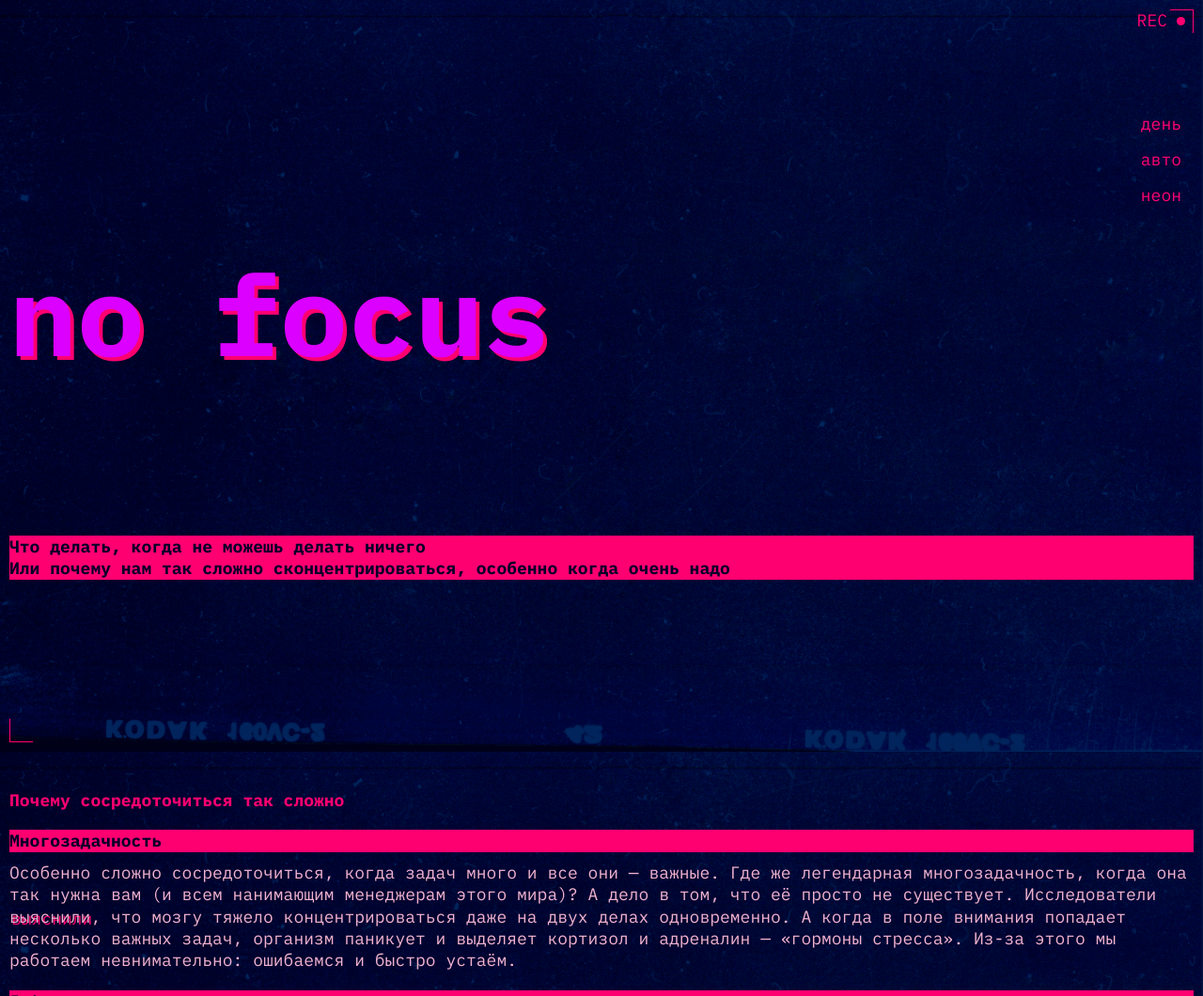
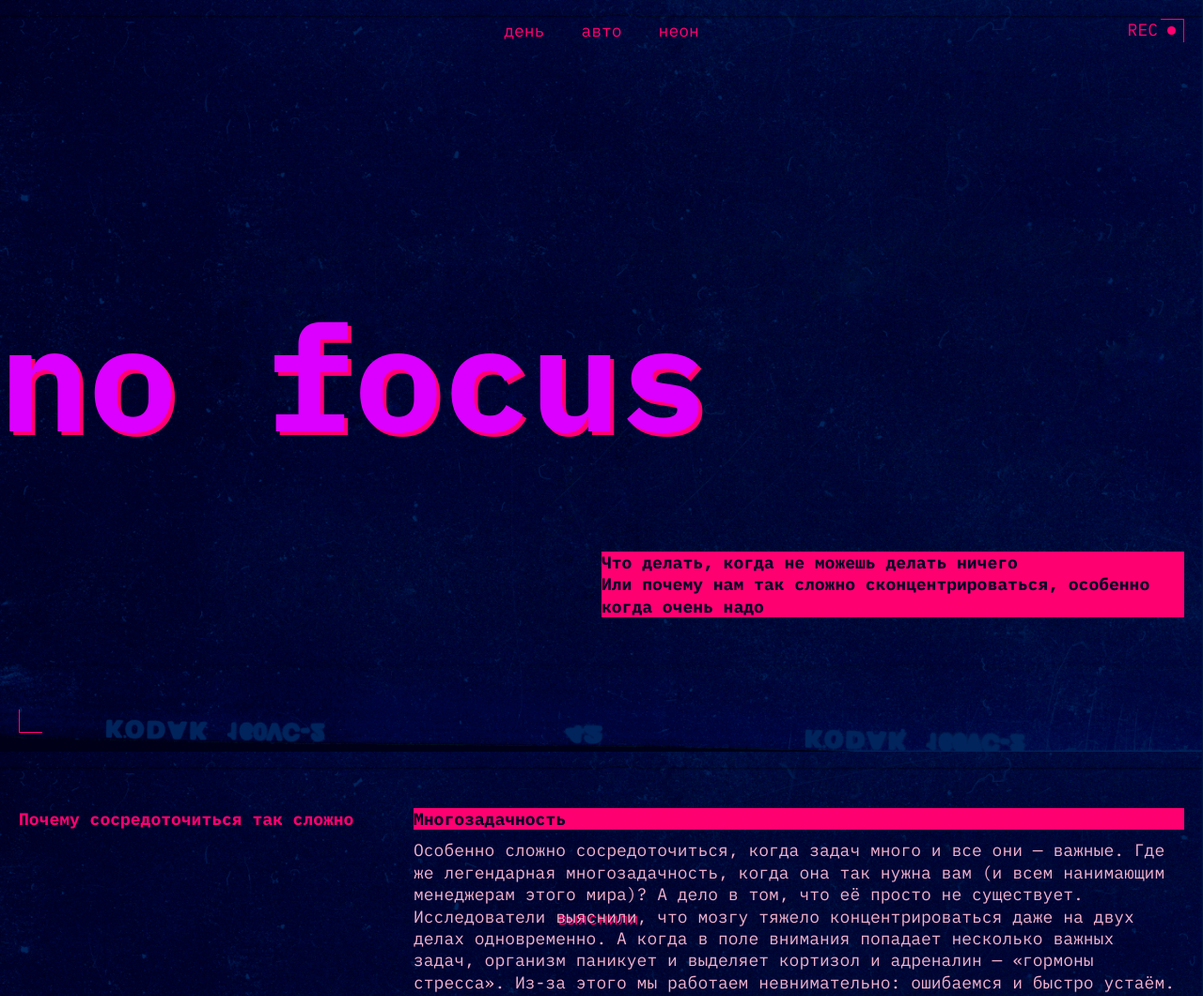
Before and after one commit to IulieDav/slozhno-sosredotochitsya, a plain HTML site: page index.html in a window 1280 px wide. Shown: the top 1060 px of the page at 94% size. Drawn offline with Linux system fonts and the light colour scheme.

Commit message:
Added header

```diff
--- a/styles/style.css
+++ b/styles/style.css
@@ -14,9 +14,8 @@
 
 .header {
   display: grid;
-  grid-template-rows: repeat(3, 1fr);
-  gap: 55px;
-  padding-inline: 10px;
+  grid-template-rows: 1fr min-content 1fr;
+  padding: 10px;
 }
 
 .decorated-zone {
@@ -66,7 +65,7 @@
 
 .header__theme-menu {
   justify-self: end;
-  align-self: end;
+  align-self: center;
   padding-block-end: 10px;
 }
 
@@ -112,7 +111,7 @@
 }
 
 .title-decor {
-  align-self: start;
+  align-self: center;
   font-size: 18px;
   font-weight: 700;
   line-height: 1.3;
@@ -193,16 +192,16 @@ a:focus-visible {
 }
 
 .footer__title {
-  font-size: clamp(7.25rem, 7.0115rem + 1.0178vw, 7.5rem);
+  font-size: var(--font-size);
   color: var(--decoration-text-color);
   font-weight: 700;
   line-height: 82.5%;
   text-shadow: 4px 4px 0 #ff0070;
 }
 
-@media (768px <= width < 1024px) {
+@media (width >= 768px) {
   .header {
-    padding-inline: 20px;
+    padding: 20px;
   }
 
   .header__element-dekor {
@@ -230,6 +229,15 @@ a:focus-visible {
     align-self: center;
   }
 
+  .header .title-decor {
+    justify-self: end;
+    inline-size: 50%;
+  }
+
+  .header__title {
+    --font-size: clamp(7.5rem, 0.5625rem + 14.4531vw, 9.8125rem);
+  }
+
   .content {
     padding: 60px 20px;
   }
@@ -245,7 +253,7 @@ a:focus-visible {
     grid-column-end: span 2;
   }
 
-  .second-section .content__title {
+  .content__title {
     margin-block-end: 0;
   }
 
@@ -288,4 +296,35 @@ a:focus-visible {
   .image-5 {
     grid-column: 2 / 4;
   }
+
+  .footer__title {
+    --font-size: clamp(7.5rem, 0.5625rem + 14.4531vw, 9.8125rem);
+  }
 }
+
+@media (width >= 1024px) {
+  .header__theme-menu-list {
+    display: flex;
+    flex-direction: row;
+  }
+
+  .header__theme-menu {
+    justify-self: center;
+    align-self: start;
+  }
+
+  .content-section {
+    gap: 10px;
+  }
+
+  .second-section ul {
+    display: grid;
+    grid-template-columns: repeat(3, 1fr);
+    gap: 20px;
+    margin-block-start: 10px;
+  }
+
+  .second-section li + li {
+    margin: 0;
+  }
+}
```
